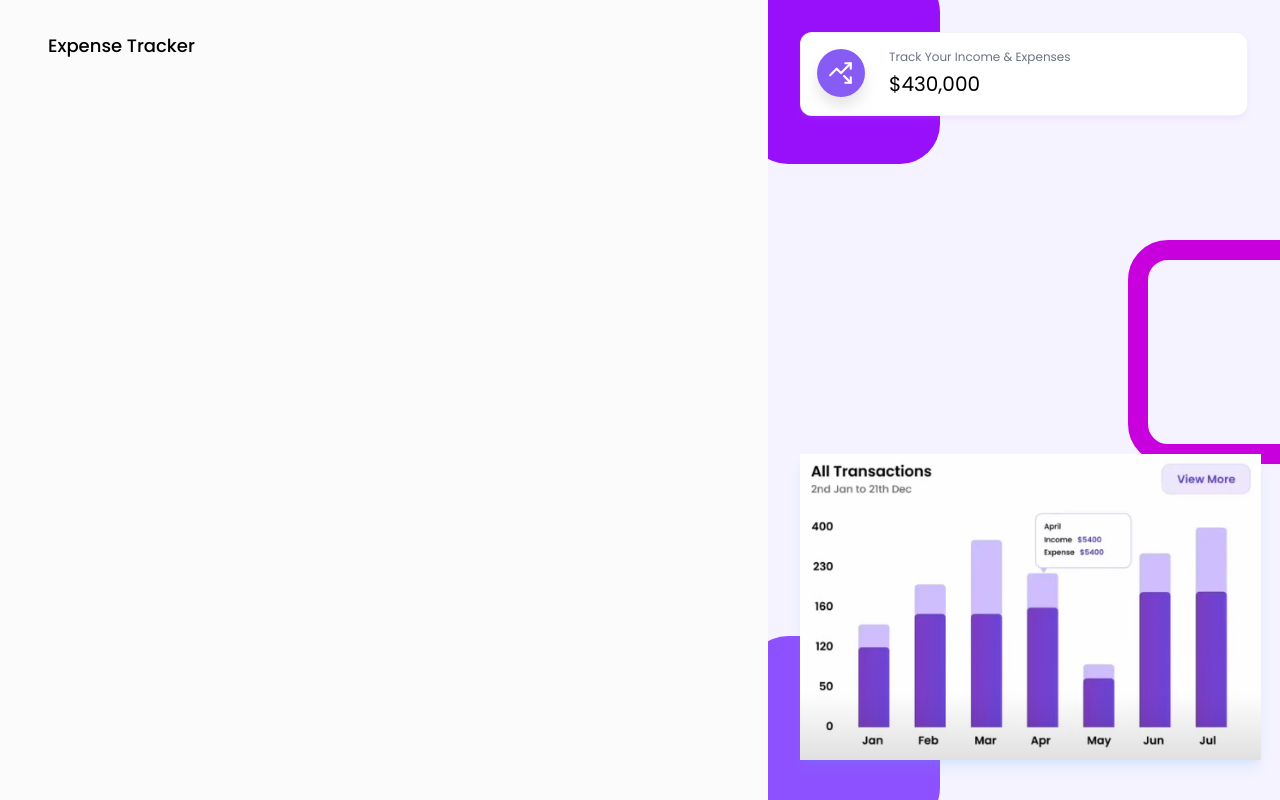
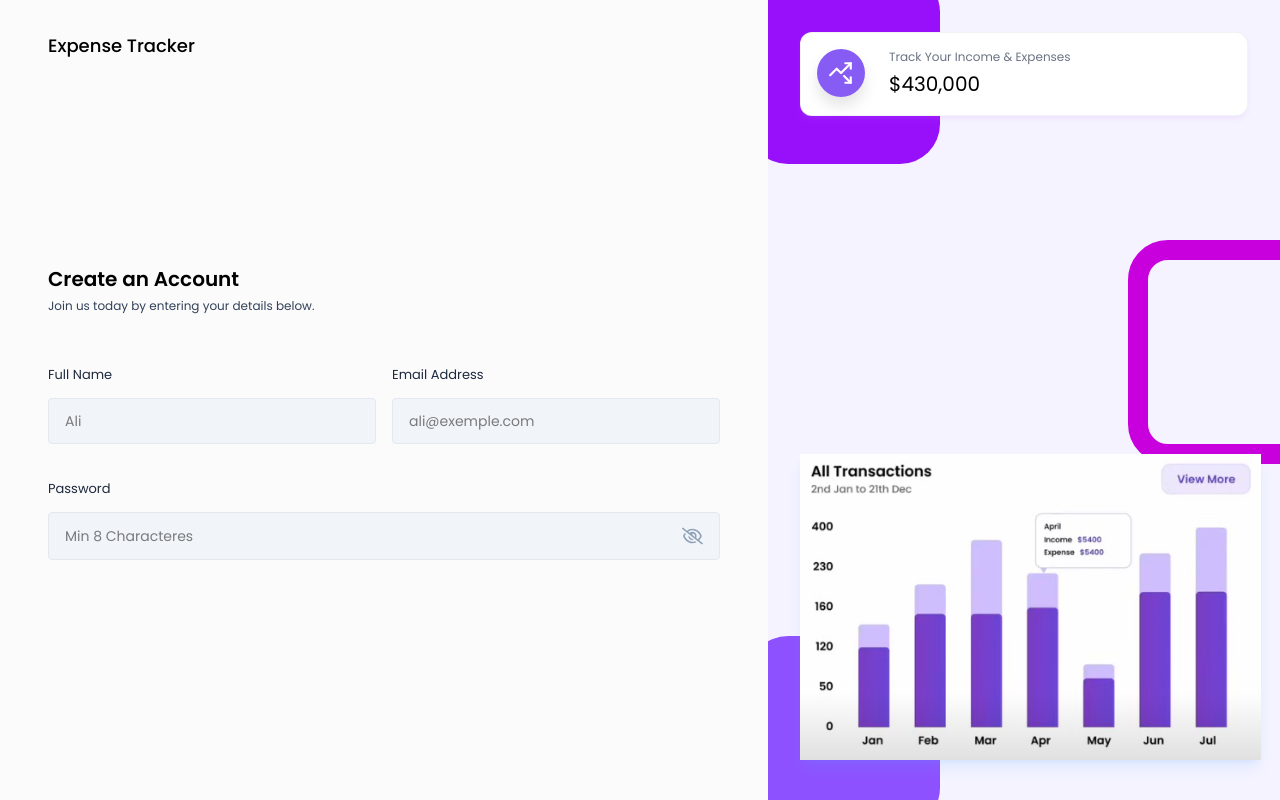
Before and after one commit to Alibiri/Expense-Tracker, a React (Vite) app in the folder frontend/: page /signUp in a window 1280 px wide. Built offline with nearby package versions, Linux system fonts and the light colour scheme; a web font is replaced by a local one.

Commit message:
completing signup page

```diff
--- a/frontend/src/pages/Auth/SignUp.jsx
+++ b/frontend/src/pages/Auth/SignUp.jsx
@@ -1,8 +1,9 @@
-import React, { useState } from 'react'
-import AuthLayout from '../../components/layouts/AuthLayout'
-import { Link, useNavigate } from 'react-router-dom';
-import Input from '../../components/Inputs/Input';
-import { validateEmail } from '../../Utils/helper';
+import React, { useState } from "react";
+import AuthLayout from "../../components/layouts/AuthLayout";
+import { Link, useNavigate } from "react-router-dom";
+import Input from "../../components/Inputs/Input";
+import { validateEmail } from "../../Utils/helper";
+import ProfilePhotoSelector from "../../components/Inputs/ProfilePhotoSelector";
 
 const SignUp = () => {
     const [profilePic, setProfilePic] = useState(null);
@@ -13,12 +14,50 @@
     const [error, setError] = useState(null);
 
     // Handle Sign Up Form Submit
-    const handleSignUp = async (e) => {}
+    const handleSignUp = async (e) => {};
     return (
         <AuthLayout>
+        <div className="lg:w-[100%] h-auto md:h-full mt-10 md:mt-0 flex flex-col justify-center">
+            <h3 className="text-xl font-semibold text-black"> Create an Account</h3>
+            <p className="text-xs text-slate-700 mt-[5px] mb-6">
+            Join us today by entering your details below.
+            </p>
 
+            <form onSubmit={handleSignUp}>
+
+                <ProfilePhotoSelector image={profilePic} setImage={setProfilePic} />
+
+            <div className="grid grid-cols-1 md:grid-cols-2 gap-4">
+                <Input
+                value={fullName}
+                onChange={({ target }) => setFullName(target.value)}
+                label="Full Name"
+                placeholder="Ali"
+                type="text"
+                />
+
+                <Input
+                value={email}
+                onChange={({ target }) => setEmail(target.value)}
+                label="Email Address"
+                placeholder="ali@exemple.com"
+                type="text"
+                />
+
+                <div className="col-span-2">
+                <Input
+                    value={password}
+                    onChange={({ target }) => setPassword(target.value)}
+                    label="Password"
+                    placeholder="Min 8 Characteres"
+                    type="password"
+                />
+                </div>
+            </div>
+            </form>
+        </div>
         </AuthLayout>
-    )
-}
+    );
+};
 
-export default SignUp
+export default SignUp;
```
